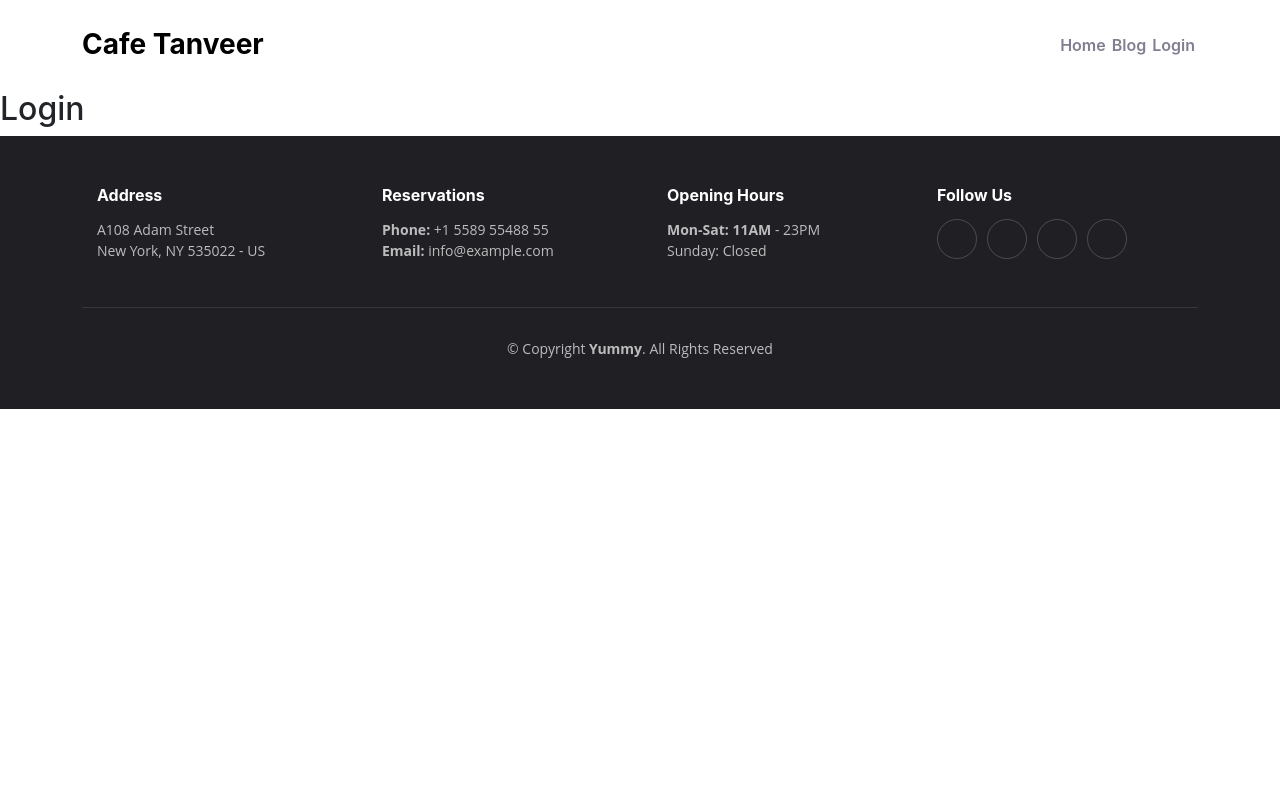
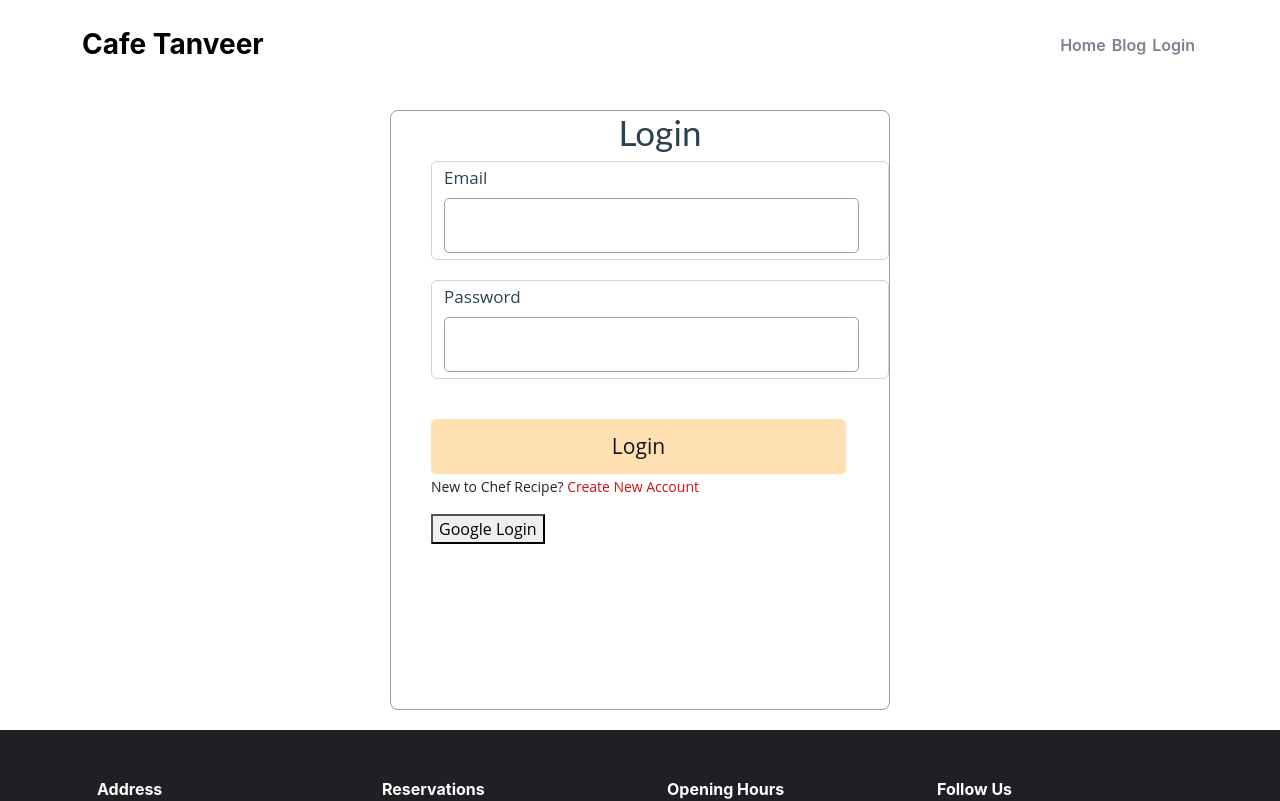
Before and after one commit to tanveer19/A10-cafe-onion-client, a React (Vite) app: page /login in a window 1280 px wide. Shown: the top 801 px of the page. Built offline with nearby package versions, Linux system fonts and the light colour scheme.

Commit message:
Update Login.jsx

```diff
--- a/src/components/Login.jsx
+++ b/src/components/Login.jsx
@@ -20,8 +20,27 @@ const Login = () => {
       });
   };
   return (
-    <div>
-      <h2>Login</h2>
+    <div className="form-container">
+      <h2 className="form-title">Login</h2>
+      <form>
+        <div className="form-control">
+          <label htmlFor="email">Email</label>
+          <input type="email" name="email" id="" required />
+        </div>
+        <div className="form-control">
+          <label htmlFor="password">Password</label>
+          <input type="password" name="password" id="" required />
+        </div>
+        <input className="btn-submit" type="submit" value="Login" />
+      </form>
+      <p>
+        <small>
+          New to Chef Recipe? <Link to="/signup">Create New Account</Link>
+        </small>
+      </p>
+      <div>
+        <button onClick={handleGoogleSignIn}>Google Login</button>
+      </div>
     </div>
   );
 };
```
